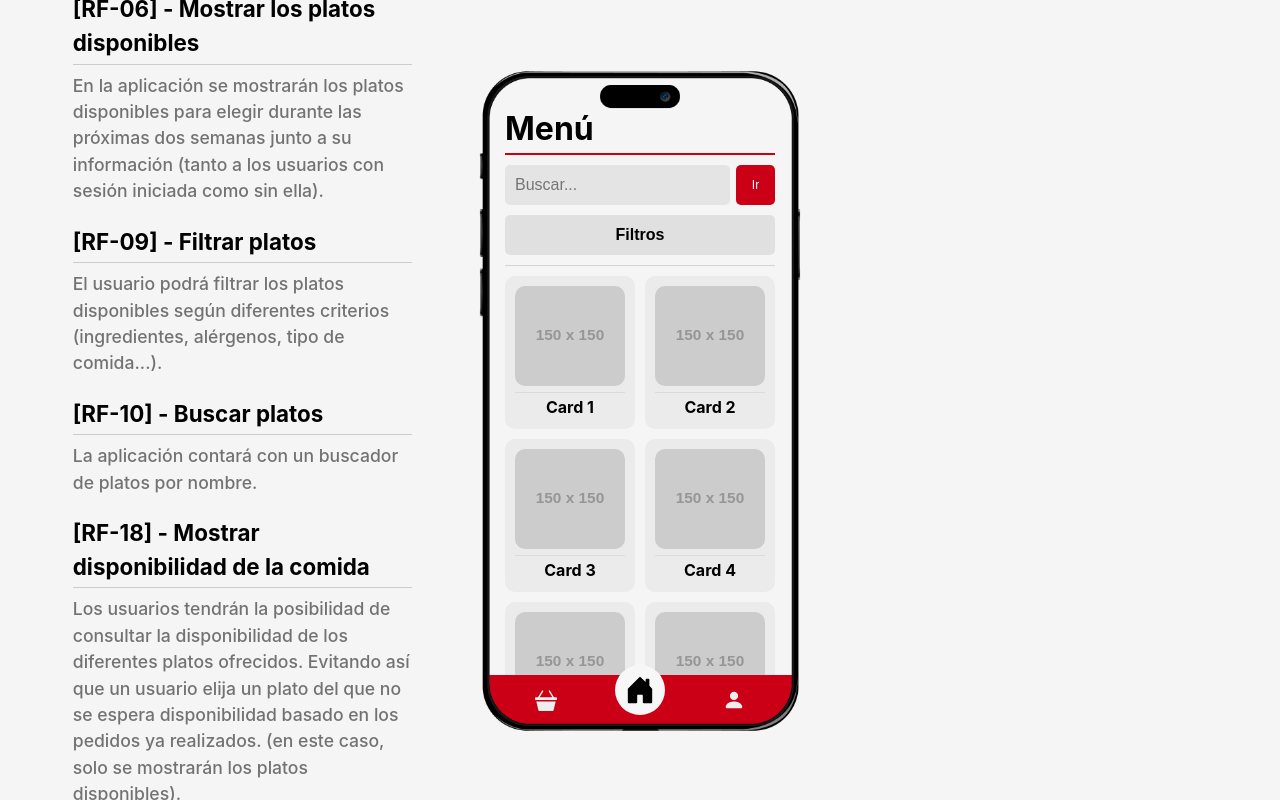
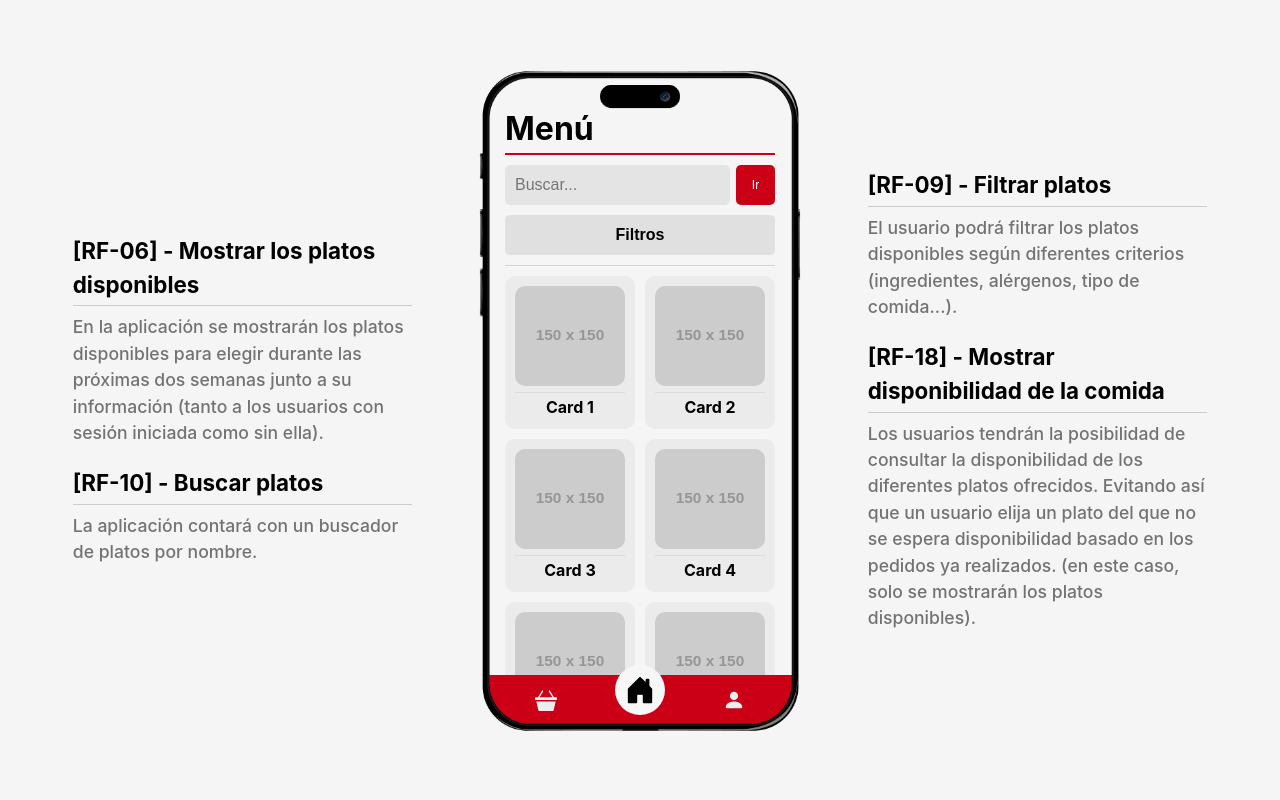
Before and after one commit to PortiESP/URJC-Eats-prototype, a React (Vite) app: page / in a window 1280 px wide. Built offline with nearby package versions, Linux system fonts and the light colour scheme.

Commit message:
Distributed reqs

```diff
--- a/src/App.jsx
+++ b/src/App.jsx
@@ -34,7 +34,7 @@ function App() {
       <div className="app-mid-container">
         <aside className="asideL">
           {
-            requirements[scene]?.map((requirement, index) => <Requirement key={index} requirement={requirement} />)
+            requirements[scene]?.map((requirement, index) => index % 2 === 0 && <Requirement key={index} requirement={requirement} />)
           }
         </aside>
         <div className='app-frame-container'>
@@ -43,7 +43,11 @@ function App() {
           </div>
           <img src={iphoneFrame} className='app-frame-image'/>
         </div>
-        <aside className="asideR"></aside>
+        <aside className="asideR">
+          {
+            requirements[scene]?.map((requirement, index) => index % 2 === 1 && <Requirement key={index} requirement={requirement} />)
+          }
+        </aside>
       </div>
       <div className="app-bottom-container">
         <img src={logo1} alt="MadridDevLogo"  width={150}/>
```
